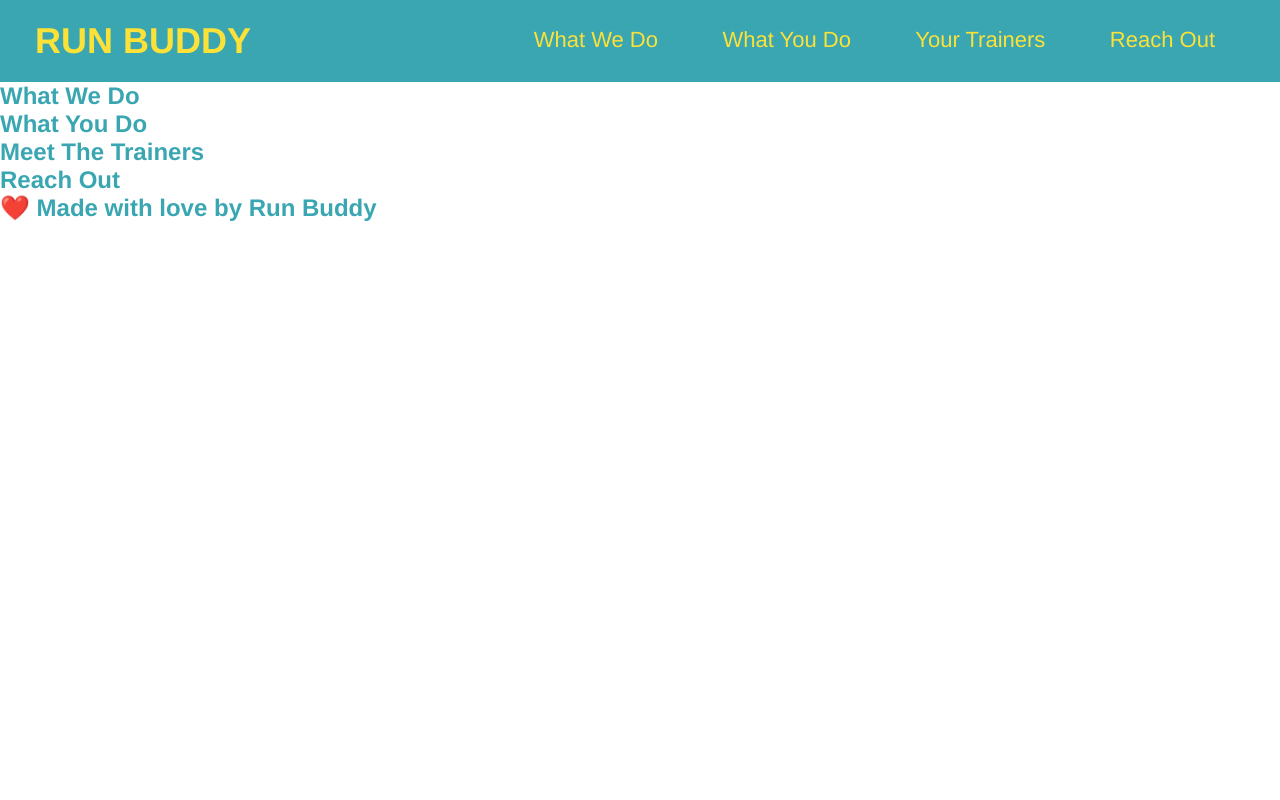
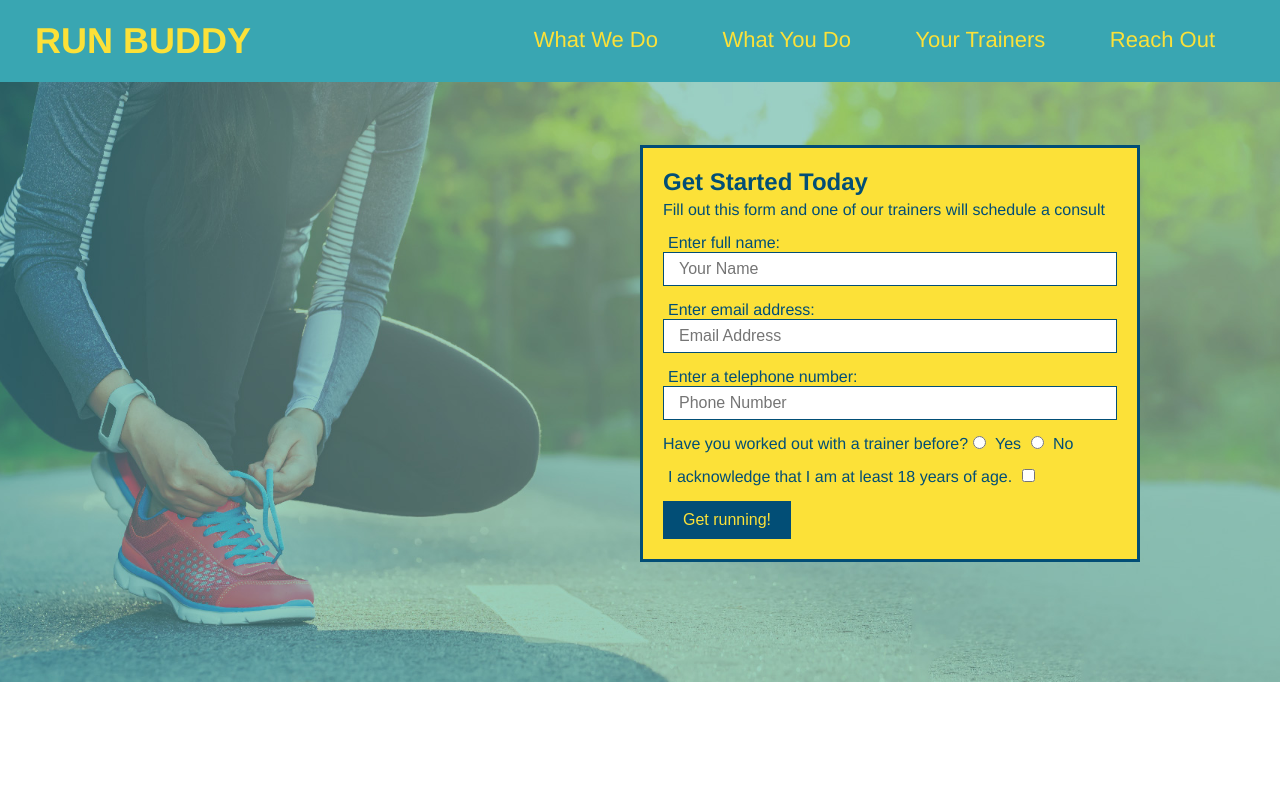
Before and after one commit to JazmyneB/run-buddy, a plain HTML site: page index.html in a window 1280 px wide. Shown: the top 800 px of the page. Drawn offline with Linux system fonts and the light colour scheme.

Commit message:
styling updates

```diff
--- a/assets/css/style.css
+++ b/assets/css/style.css
@@ -2,37 +2,33 @@
 * {
     margin: 0;
     padding: 0;
+    box-sizing: border-box;
   }
 
-/* apply styles to <header> */
+/*Header Styling */
 header {
     padding: 20px 35px;
     background-color: #39a6b2;
   }
-
-  header h1 {
+header h1 {
     font-weight: bold;
     font-size: 36px;
     color: #fce138;
     margin: 0;
     display: inline;
   }
-
-  header a {
+header a {
       text-decoration: none;
     color: #fce138;
   }
-
-  header nav{
+header nav{
       float: right;
       margin: 7px 0;
   }
-
-  header nav ul li {
+header nav ul li {
       display: inline;
   }
-
-  header nav ul li a{
+header nav ul li a{
       margin: 0 30px;
       font-weight: lighter;
       font-size: 22px;
@@ -43,3 +39,73 @@ body {
     color: #39a6b2;
     font-family: Helvetica, Arial, sans-serif;
   }
+
+section {
+    padding: 60px;
+  }
+
+/* Hero Form Styling */
+.hero {
+    background-image: url("../images/hero-bg.jpg");
+    height: 600px;
+    background-size: cover;
+    background-position: center;
+    position: relative;
+  }
+.hero-form {
+    border: 3px solid #024e76;
+    background-color: #fce138;
+    padding: 20px;
+    width: 500px;
+    color: #024e76;
+    position: absolute;
+    bottom: 120px;
+    right: 140px;
+  }
+.hero-form h3 {
+    font-size: 24px;
+    margin: 0;
+  }
+.hero-form p {
+    margin: 5px 0 15px 0;
+  }
+.hero-form label {
+    margin: 0 5px;
+  }
+.form-input {
+    border: 1px solid #024e76;
+    display: block;
+    padding: 7px 15px;
+    font-size: 16px;
+    color: #024e76;
+    width: 100%;
+    margin-bottom: 15px;
+  }
+.hero-form button {
+    color: #fce138;
+    background-color: #024e76;
+    border: none;
+    padding: 10px 20px;
+    font-size: 16px;
+  }
+
+  /* Footer Styling */
+footer {
+    background: #fce138;
+    width: 100%;
+    padding: 40px 35px;
+  }
+footer h2 {
+    display: inline;
+    color: #024e76;
+    font-size: 30px;
+    margin: 0;
+  }
+footer div{
+    float: right;
+    line-height: 1.5;
+    text-align: right;
+}
+footer a {
+    color: #024e76;
+}
--- a/index.html
+++ b/index.html
@@ -34,6 +34,38 @@
         </nav>
         </header>
 
+        <section class = "hero">
+            <div class ="hero-form">
+              <h3>Get Started Today</h3>
+              <p>Fill out this form and one of our trainers will schedule a consult</p>
+            <!--Form Element-->
+            <form>
+                <label for = "name">Enter full name:</label>
+                <input type="text" placeholder="Your Name" name = "name" id = "name" class="form-input"/>
+                <label for="email">Enter email address:</label>
+                <input type="text" placeholder="Email Address" name = "email" id = "email" class="form-input"/>
+                <label for="phone">Enter a telephone number:</label>
+                <input type = "text" placeholder="Phone Number" name="phone" id="phone" class="form-input"/>
+                <p>
+                    Have you worked out with a trainer before?
+                    <input type="radio" name="trainer-confirm" id="trainer-yes" />
+                    <label for="trainer-yes">Yes</label>
+                    <input type="radio" name="trainer-confirm" id="trainer-no" />
+                    <label for="trainer-no">No</label>
+                  </p>
+                  <p>
+                    <label for="checkbox" >
+                      I acknowledge that I am at least 18 years of age.
+                    </label>
+                    <input type="checkbox" name="age-confirm" id="checkbox" />
+                  </p>
+                  <button type="submit">
+                    Get running!
+                  </button>
+            </form>
+            </div>
+          </section>
+
         <!-- hero/jumbotron -->
         <section></section>
 
@@ -60,6 +92,10 @@
         <!-- footer -->
         <footer>
             <h2>❤️ Made with love by Run Buddy</h2>
+            <div>
+                <a href="#">Read Our Privacy Policy</a><br />
+                &copy; 2019 Run Buddy, Inc.
+              </div>
         </footer>
 
     </body>
```
Also changed, not shown: assets/images/hero-bg.jpg (added).
